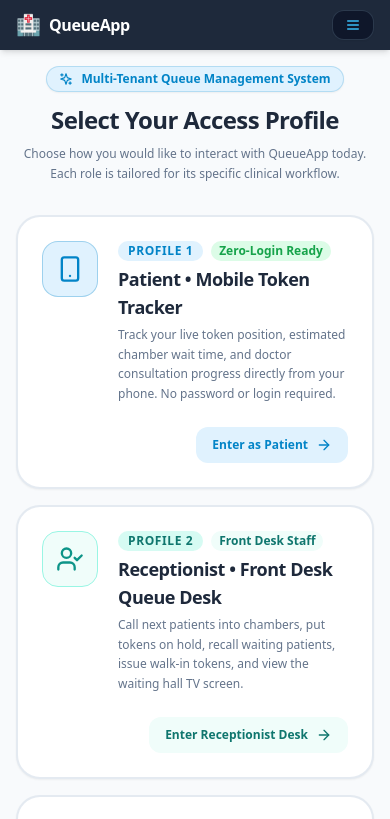
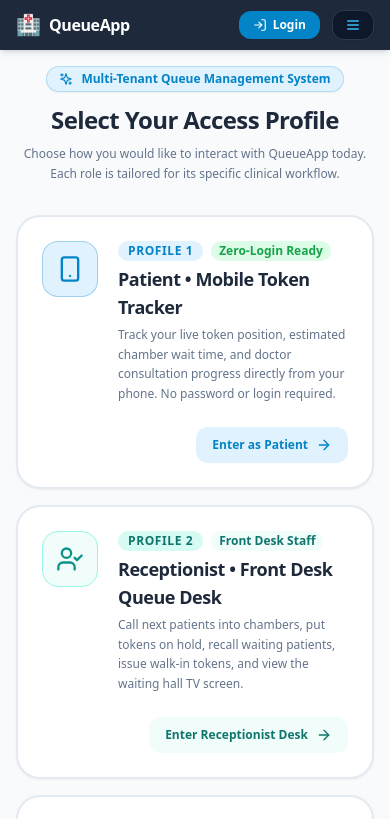
Before and after one commit to ErNikhilTiwari/myQ, a React (Vite) app in the folder apps/web/: page / in a window 390 px wide. Shown: the top 819 px of the page. Built offline with nearby package versions, Linux system fonts and the light colour scheme; no server answers.

Commit message:
fix(nav): replace staff login with general login button on base landing page for all profiles

```diff
--- a/apps/web/src/App.tsx
+++ b/apps/web/src/App.tsx
@@ -252,13 +252,13 @@ export default function App() {
                 if (activeTab === 'PATIENT') {
                   openPatientLogin();
                 } else {
-                  openReceptionistLogin();
+                  openGeneralLogin();
                 }
               }}
-              className="hidden sm:flex items-center space-x-1.5 bg-[#0284C7] hover:bg-[#0369A1] text-white px-3.5 py-1.5 rounded-xl font-bold text-xs shadow-sm transition"
+              className="flex items-center space-x-1.5 bg-[#0284C7] hover:bg-[#0369A1] text-white px-3.5 py-1.5 rounded-xl font-bold text-xs shadow-sm transition"
             >
               <LogIn className="w-3.5 h-3.5" />
-              <span>{activeTab === 'PATIENT' ? 'Patient Login' : 'Staff Login'}</span>
+              <span>{activeTab === 'PATIENT' ? 'Patient Login' : 'Login'}</span>
             </button>
           )}
 
--- a/apps/web/src/components/LoginModal.tsx
+++ b/apps/web/src/components/LoginModal.tsx
@@ -74,7 +74,7 @@ export const LoginModal: React.FC<LoginModalProps> = ({
       default:
         return {
           title: 'Account Login',
-          subtitle: 'Sign in to your Healthcare OS profile',
+          subtitle: 'Sign in as Patient, Clinic Admin, Receptionist, or Super Admin',
           icon: <Shield className="w-5 h-5" />,
           accentColor: '#0284C7',
           bgColor: '#E0F2FE',
```
